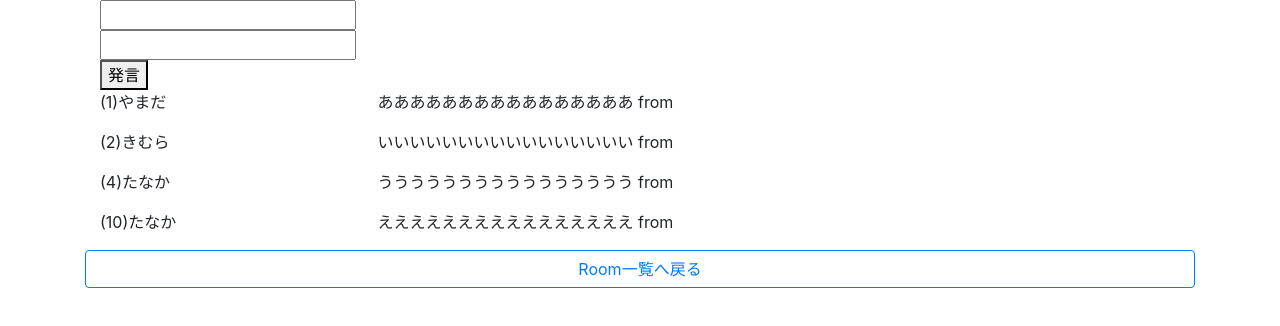
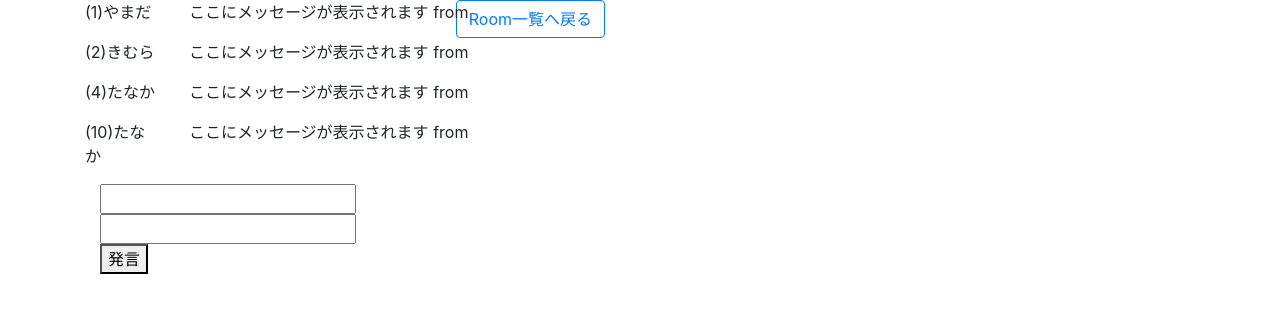
Before and after one commit to wiredrawing/react-graining-with-create-react-app-tool, a React (Create React App) app: page /room/1 in a window 1280 px wide. Shown: the top 326 px of the page. Built offline with nearby package versions, Linux system fonts and the light colour scheme; no server answers.

Commit message:
websocketをつかったリアルタイム処理を追加

```diff
--- a/src/components/RoomDetail.js
+++ b/src/components/RoomDetail.js
@@ -11,8 +11,16 @@ import { useHistory, useLocation, useParams } from "react-router-dom";
 
 export const RoomDetail = () => {
 
+
+  let wsUrl = "ws://localhost";
+  let wsPort = 5001;
+  let wsRequestUrl = wsUrl + ":" + wsPort;
+
   const params = useParams();
   const history = useHistory();
+
+  // トークルームやり取り時のwebソケットの取り回し
+  const [websocket, setWebsocket] = useState(null);
 
   const currentRoomId = params.id;
   let location  = useLocation();
@@ -30,22 +38,22 @@ export const RoomDetail = () => {
     {
       id:1,
       user: "やまだ",
-      message: "ああああああああああああああああ",
+      message: "ここにメッセージが表示されます",
     },
     {
       id:2,
       user: "きむら",
-      message: "いいいいいいいいいいいいいいいい",
+      message: "ここにメッセージが表示されます",
     },
     {
       id:4,
       user: "たなか",
-      message: "うううううううううううううううう",
+      message: "ここにメッセージが表示されます",
     },
     {
       id:10,
       user: "たなか",
-      message: "ええええええええええええええええ",
+      message: "ここにメッセージが表示されます",
     },
   ]);
 
@@ -62,8 +70,9 @@ export const RoomDetail = () => {
     }
     axios.post("http://localhost:8000/api/room/" + currentRoomId + "/message", post).then((data) => {
       axios.get("http://localhost:8000/api/room/" + currentRoomId).then((data) => {
-        setTalkList(data.data);
+        // setTalkList(data.data);
         setMessage("");
+        websocket.send(currentRoomId)
         document.getElementById("chat-block").scrollIntoView({ block: "end" });
       });
     });
@@ -75,12 +84,44 @@ export const RoomDetail = () => {
   //   });
   // }, 10000);
 
+
+  let ws = null;
   useEffect(() => {
     axios.get("http://localhost:8000/api/room/" + currentRoomId).then((data) => {
-      setTalkList(data.data);
+      // setTalkList(data.data);
       document.getElementById("chat-block").scrollIntoView({ block: "end" });
     });
-  }, []);
+
+    // websocketを指定のURLへリクエスト
+    ws = new WebSocket(wsRequestUrl + "/api/room/" + currentRoomId);
+    setWebsocket(ws);
+  }, [
+    // 監視対象が空の配列のため､初回のみ実行される
+  ]);
+
+
+  useEffect(() => {
+    if (websocket !== null) {
+      websocket.addEventListener("open", (e) => {
+        console.log("executed websocket open event. => ", e);
+        // web socketサーバーへのデータ送信
+        let seed = {
+          auth_info: "クライアント識別用情報",
+          room_id: currentRoomId,
+        };
+        websocket.send(currentRoomId)
+      });
+
+      websocket.addEventListener("message", (e) => {
+        console.log("==> サーバーから取得した内容", e);
+        console.log(JSON.parse(e.data));
+        setTalkList(JSON.parse(e.data));
+        document.getElementById("chat-block").scrollIntoView({ block: "end" });
+      });
+    }
+  }, [websocket]);
+
+
 
   const backRoomListPage = (e) => {
     history.push("/room");
@@ -89,19 +130,8 @@ export const RoomDetail = () => {
   return (
     <React.StrictMode>
       <div className="container">
-
         <div className="row">
-        <div className="col-12">
-            <input type="text" onChange={registerUserName} value={userName}></input>
-          </div>
-          <div className="col-12">
-            <input type="text" onChange={newMessage} value={message}></input>
-          </div>
-          <div className="col-12">
-            <button type="button" onClick={talkNewMessage}>発言</button>
-          </div>
-        </div>
-        <div className="chat-block" id="chat-block">
+          <div className="chat-block" id="chat-block">
           {talkList.map((talk) => {
             return (
               <div className="row" key={talk.id}>
@@ -114,10 +144,22 @@ export const RoomDetail = () => {
               </div>
             )
           })}
+          </div>
           <div className="row">
             <button type="button" onClick={backRoomListPage} className="form-control btn btn-outline-primary">Room一覧へ戻る</button>
           </div>
         </div>
+        <div className="row">
+            <div className="col-12">
+              <input type="text" onChange={registerUserName} value={userName}></input>
+            </div>
+            <div className="col-12">
+              <input type="text" onChange={newMessage} value={message}></input>
+            </div>
+            <div className="col-12">
+              <button type="button" onClick={talkNewMessage}>発言</button>
+            </div>
+          </div>
       </div>
     </React.StrictMode>
   )
```
